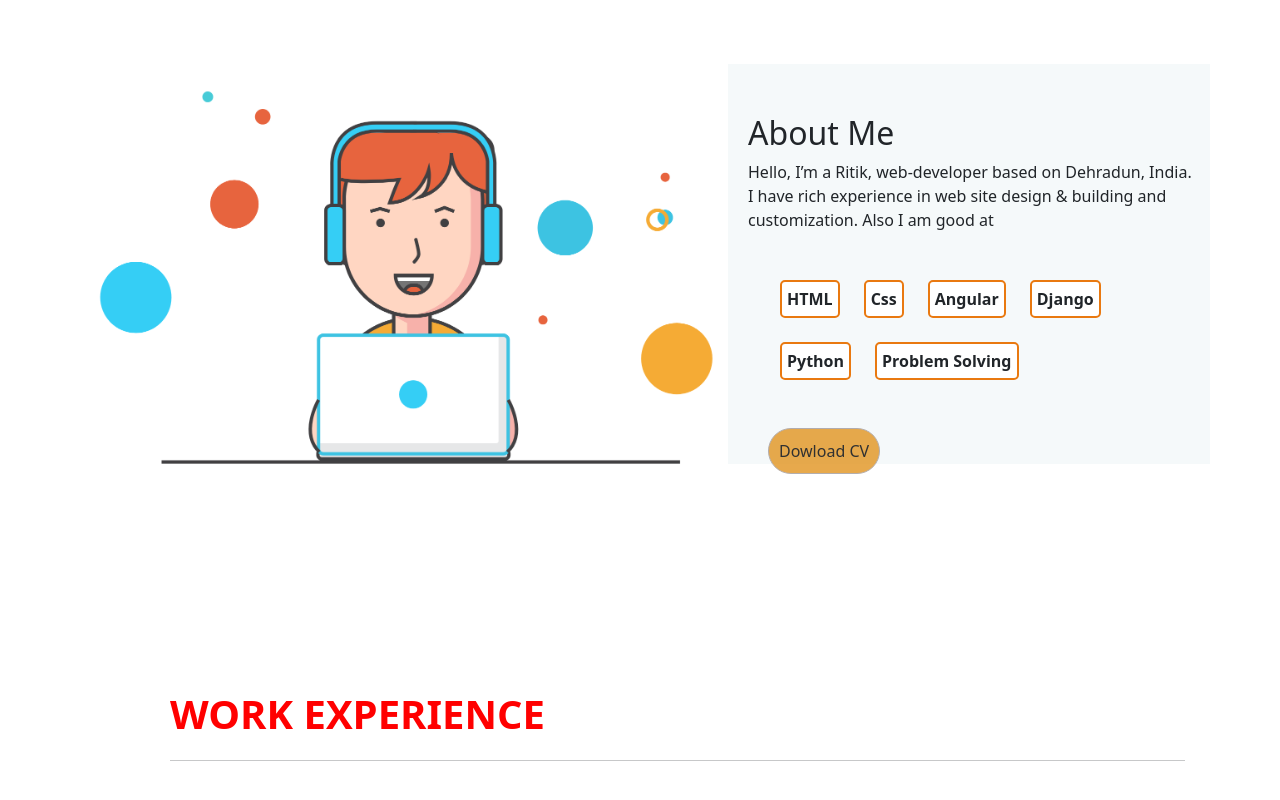
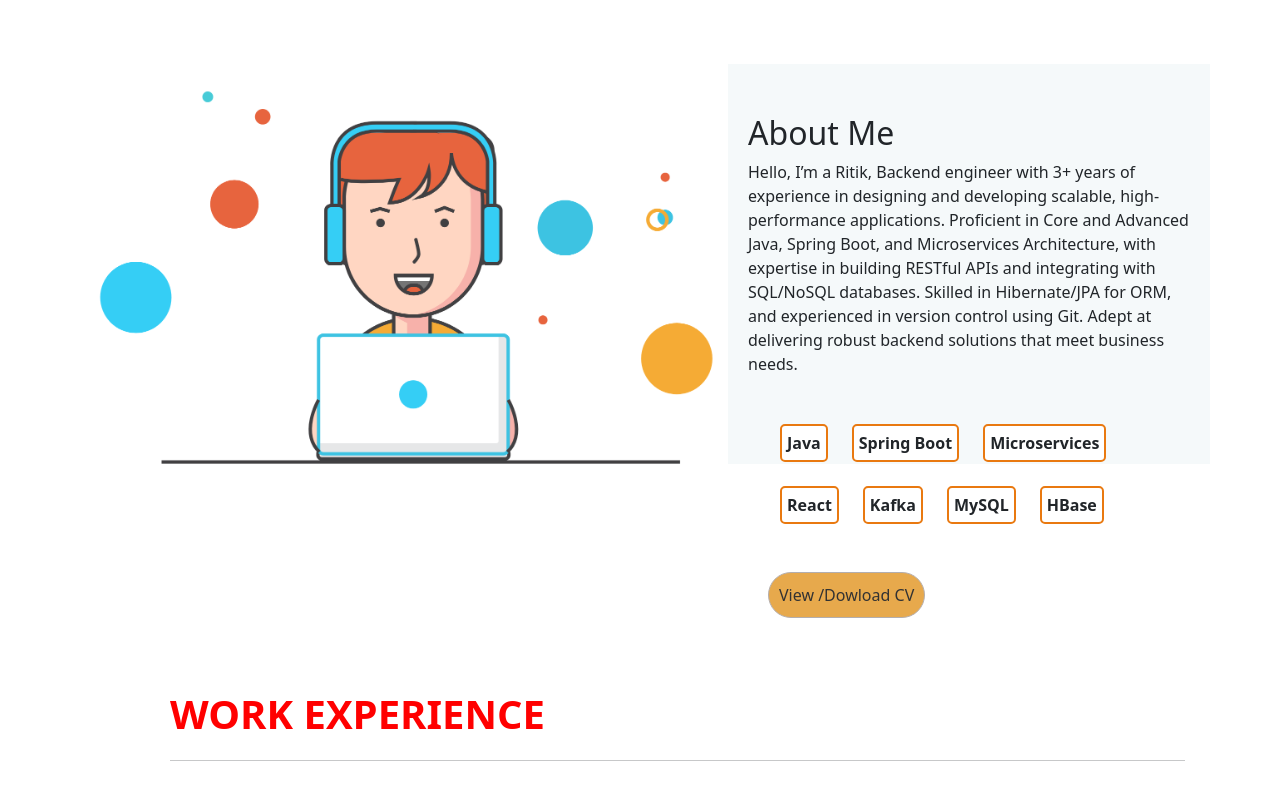
Before and after one commit to ritikchauhan-01/ritik.portfolio, an Angular app: page /about in a window 1280 px wide. Shown: the part 708-1508 px from the top of the page. Built offline with nearby package versions, Linux system fonts and the light colour scheme.

Commit message:
Update about.component.html

```diff
--- a/src/app/about/about.component.html
+++ b/src/app/about/about.component.html
@@ -5,17 +5,20 @@
     </div>
     <div class="col-sm info">
       <h2>About Me</h2>
-      <p>Hello, I’m a Ritik, web-developer based on Dehradun, India. I have rich experience in web site design & building and customization. Also I am good at</p>
+      <p>Hello, I’m a Ritik, Backend engineer with 3+ years of experience in designing and developing scalable, high-performance applications.
+        Proficient in Core and Advanced Java, Spring Boot, and Microservices Architecture, with expertise in building RESTful APIs and integrating with SQL/NoSQL databases.
+        Skilled in Hibernate/JPA for ORM, and experienced in version control using Git. Adept at delivering robust backend solutions that meet business needs.</p>
       <ul>
-        <a><strong>HTML</strong></a>
-        <a><strong>Css</strong></a>
-        <a><strong>Angular</strong></a>
-        <a><strong>Django</strong></a>
-        <a><strong>Python</strong></a>
-        <a><strong>Problem Solving</strong></a>
+        <a><strong>Java</strong></a>
+        <a><strong>Spring Boot</strong></a>
+        <a><strong>Microservices</strong></a>
+        <a><strong>React</strong></a>
+        <a><strong>Kafka</strong></a>
+        <a><strong>MySQL</strong></a>
+        <a><strong>HBase</strong></a>
       </ul>
       <div class="button">
-        <a class="submit" href="https://docs.google.com/document/d/1ecwdYFZQE0oSHGBTc3EsgJ6pbz4iLIHH8lPwA5rJ6fk/edit?usp=sharing">Dowload CV</a>
+        <a class="submit" href="https://docs.google.com/document/d/1UFGUERTIaNRpblYv4FwBd1lPNV7NHLVaSud5rkywMBg/edit?usp=sharing">View /Dowload CV</a>
       </div>
     </div>
   </div>
```
